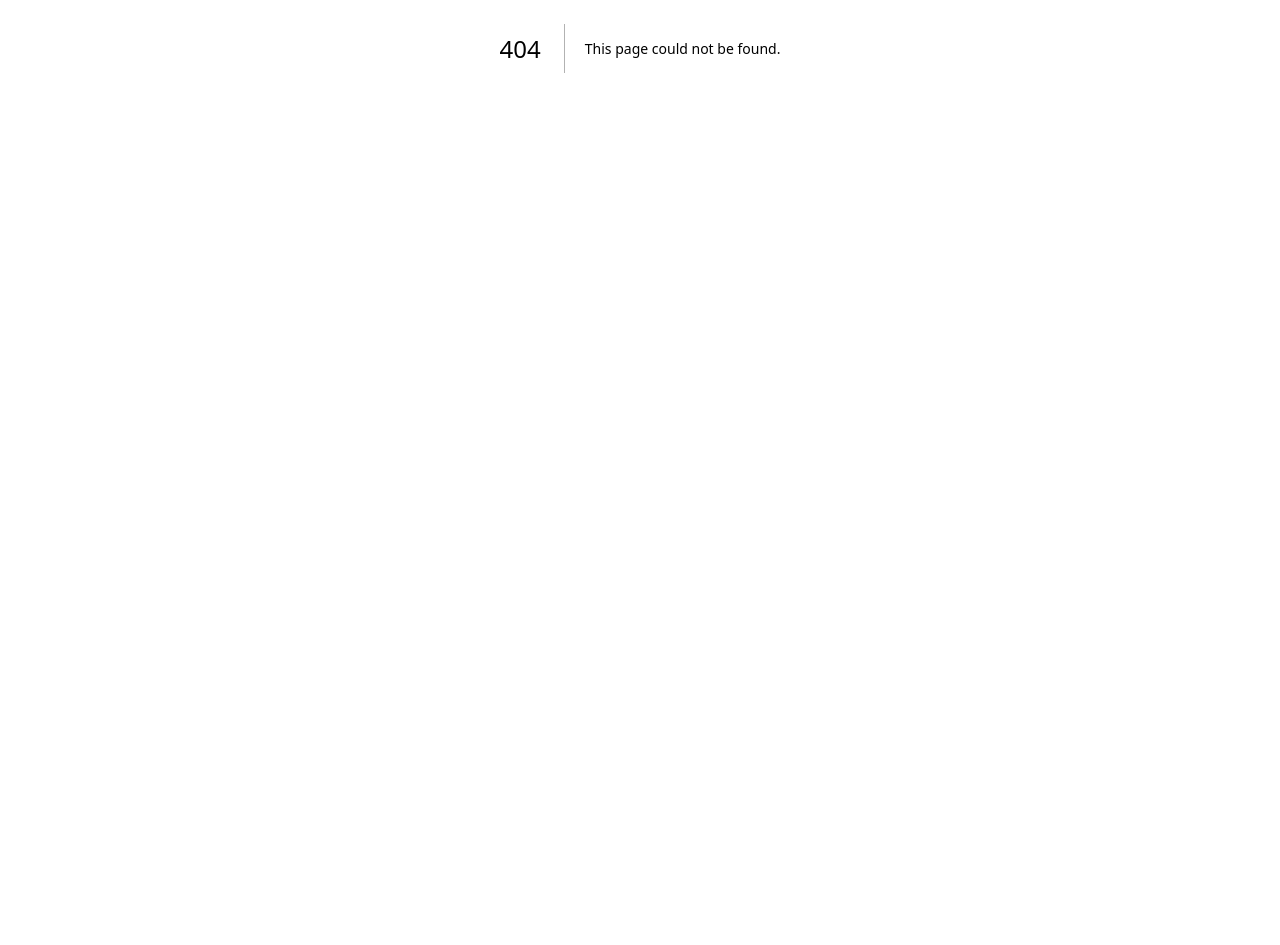
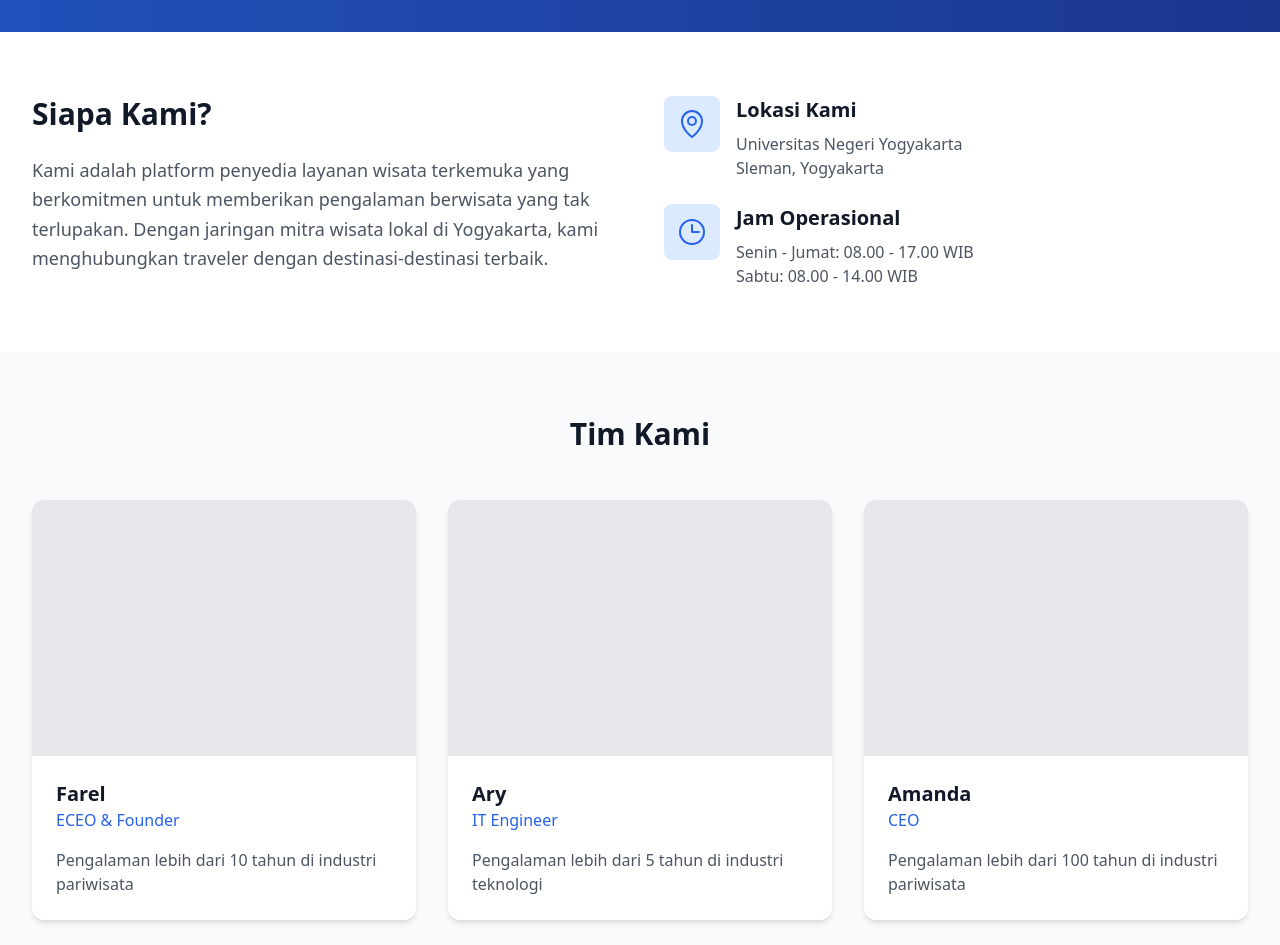
Before and after one commit to menootpass/gemitra, a Next.js app: page /aboutUs in a window 1280 px wide. Before the commit this address had no page. Shown: the part 420-1365 px from the top of the page. Before the commit the page ends 868 px from the top, so only its background shows below. Built offline with nearby package versions, Linux system fonts and the light colour scheme.

Commit message:
update deskripsi dan lainnya agar ga kepanjangan

```diff
--- a/app/(components)/CardDestinasi.js
+++ b/app/(components)/CardDestinasi.js
@@ -3,6 +3,14 @@ import styles from "../styles/CardDestinasi.module.css";
 import Image from "next/image";
 
 export default function CardDestinasi({ destinasi }) {
+  const truncateDescription = (text, maxWords) => {
+    const words = text.split(" ");
+    if (words.length > maxWords) {
+      return words.slice(0, maxWords).join(" ") + "...";
+    }
+    return text;
+  };
+
   return (
     <div className={styles.card}>
       <div className={styles.imageContainer}>
@@ -17,7 +25,9 @@ export default function CardDestinasi({ destinasi }) {
       <div className={styles.content}>
         <h2 className={styles.title}>{destinasi.nama}</h2>
         <p className={styles.location}>{destinasi.lokasi}</p>
-        <p className={styles.description}>{destinasi.deskripsi}</p>
+        <p className={styles.description}>
+          {truncateDescription(destinasi.deskripsi, 10)}
+        </p>
         <Link href={`destinasi/${destinasi.slug}`} className={styles.button}>
           Lihat Detail
         </Link>
--- a/app/(components)/Navbar.js
+++ b/app/(components)/Navbar.js
@@ -25,7 +25,7 @@ export default function Navbar() {
           <Link href="/destinasi">Destinasi</Link>
         </li>
         <li>
-          <Link href="/tentang-kami">Tentang Kami</Link>
+          <Link href="/about-us">Tentang Kami</Link>
         </li>
         <li>
           <Link href="/kontak">Kontak</Link>
--- /dev/null
+++ b/app/aboutUs/page.js
@@ -0,0 +1,225 @@
+"use client";
+import { Envelope, Phone, MapPin, Clock } from "phosphor-react";
+
+export default function AboutUs() {
+  return (
+    <div className="min-h-screen bg-white">
+      {/* Jumbotron Section */}
+      <div className="relative h-96 bg-gray-900">
+        <div className="absolute inset-0 bg-gradient-to-r from-blue-600 to-blue-800 opacity-75"></div>
+        <div className="relative h-full flex items-center justify-center text-center px-4">
+          <div className="max-w-4xl">
+            <h1 className="text-4xl md:text-6xl font-bold text-white mb-6">
+              Tentang Kami
+            </h1>
+            <p className="text-xl text-blue-100">
+              Membangun Pengalaman Wisata Terbaik
+            </p>
+          </div>
+        </div>
+      </div>
+
+      {/* Deskripsi Usaha */}
+      <div className="max-w-7xl mx-auto py-16 px-4 sm:px-6 lg:px-8">
+        <div className="grid md:grid-cols-2 gap-12">
+          <div>
+            <h2 className="text-3xl font-bold text-gray-900 mb-6">
+              Siapa Kami?
+            </h2>
+            <p className="text-gray-600 text-lg leading-relaxed">
+              Kami adalah platform penyedia layanan wisata terkemuka yang
+              berkomitmen untuk memberikan pengalaman berwisata yang tak
+              terlupakan. Dengan jaringan mitra wisata lokal di Yogyakarta, kami
+              menghubungkan traveler dengan destinasi-destinasi terbaik.
+            </p>
+          </div>
+
+          <div className="space-y-6">
+            <div className="flex items-start space-x-4">
+              <div className="flex-shrink-0 bg-blue-100 p-3 rounded-lg">
+                <MapPin size={32} className="text-blue-600" />
+              </div>
+              <div>
+                <h3 className="text-xl font-semibold text-gray-900 mb-2">
+                  Lokasi Kami
+                </h3>
+                <p className="text-gray-600">
+                  Universitas Negeri Yogyakarta
+                  <br />
+                  Sleman, Yogyakarta
+                </p>
+              </div>
+            </div>
+
+            <div className="flex items-start space-x-4">
+              <div className="flex-shrink-0 bg-blue-100 p-3 rounded-lg">
+                <Clock size={32} className="text-blue-600" />
+              </div>
+              <div>
+                <h3 className="text-xl font-semibold text-gray-900 mb-2">
+                  Jam Operasional
+                </h3>
+                <p className="text-gray-600">
+                  Senin - Jumat: 08.00 - 17.00 WIB
+                  <br />
+                  Sabtu: 08.00 - 14.00 WIB
+                </p>
+              </div>
+            </div>
+          </div>
+        </div>
+      </div>
+
+      {/* Team Section */}
+      <div className="bg-gray-50 py-16">
+        <div className="max-w-7xl mx-auto px-4 sm:px-6 lg:px-8">
+          <h2 className="text-3xl font-bold text-center text-gray-900 mb-12">
+            Tim Kami
+          </h2>
+          <div className="grid md:grid-cols-3 gap-8">
+            <div className="bg-white rounded-xl shadow-md overflow-hidden">
+              <div className="h-64 bg-gray-200"></div>
+              <div className="p-6">
+                <h3 className="text-xl font-semibold text-gray-900">Farel</h3>
+                <p className="text-blue-600 mb-4">ECEO & Founder</p>
+                <p className="text-gray-600">
+                  Pengalaman lebih dari 10 tahun di industri pariwisata
+                </p>
+              </div>
+            </div>
+
+            <div className="bg-white rounded-xl shadow-md overflow-hidden">
+              <div className="h-64 bg-gray-200"></div>
+              <div className="p-6">
+                <h3 className="text-xl font-semibold text-gray-900">Ary</h3>
+                <p className="text-blue-600 mb-4">IT Engineer</p>
+                <p className="text-gray-600">
+                  Pengalaman lebih dari 5 tahun di industri teknologi
+                </p>
+              </div>
+            </div>
+
+            <div className="bg-white rounded-xl shadow-md overflow-hidden">
+              <div className="h-64 bg-gray-200"></div>
+              <div className="p-6">
+                <h3 className="text-xl font-semibold text-gray-900">Amanda</h3>
+                <p className="text-blue-600 mb-4">CEO</p>
+                <p className="text-gray-600">
+                  Pengalaman lebih dari 100 tahun di industri pariwisata
+                </p>
+              </div>
+            </div>
+          </div>
+        </div>
+      </div>
+
+      {/* Kontak Section */}
+      <div className="max-w-7xl mx-auto py-16 px-4 sm:px-6 lg:px-8">
+        <div className="bg-white rounded-2xl shadow-xl p-8 md:p-12">
+          <div className="grid md:grid-cols-2 gap-12">
+            {/* Form Kontak */}
+            <div>
+              <h2 className="text-3xl font-bold text-gray-900 mb-6">
+                Hubungi Kami
+              </h2>
+              <form className="space-y-6">
+                <div>
+                  <label className="block text-sm font-medium text-gray-700 mb-1">
+                    Nama Lengkap
+                  </label>
+                  <input
+                    type="text"
+                    className="w-full px-4 py-3 border rounded-lg focus:ring-2 focus:ring-blue-500 focus:border-blue-500 outline-none"
+                  />
+                </div>
+
+                <div>
+                  <label className="block text-sm font-medium text-gray-700 mb-1">
+                    Email
+                  </label>
+                  <input
+                    type="email"
+                    className="w-full px-4 py-3 border rounded-lg focus:ring-2 focus:ring-blue-500 focus:border-blue-500 outline-none"
+                  />
+                </div>
+
+                <div>
+                  <label className="block text-sm font-medium text-gray-700 mb-1">
+                    Pesan
+                  </label>
+                  <textarea
+                    rows="4"
+                    className="w-full px-4 py-3 border rounded-lg focus:ring-2 focus:ring-blue-500 focus:border-blue-500 outline-none"
+                  ></textarea>
+                </div>
+
+                <button
+                  type="submit"
+                  className="w-full bg-blue-600 text-white py-3 px-6 rounded-lg hover:bg-blue-700 transition-colors font-medium"
+                >
+                  Kirim Pesan
+                </button>
+              </form>
+            </div>
+
+            {/* Info Kontak */}
+            <div className="space-y-8">
+              <div className="flex items-start space-x-4">
+                <Envelope
+                  size={28}
+                  className="text-blue-600 mt-1 flex-shrink-0"
+                />
+                <div>
+                  <h3 className="text-xl font-semibold text-gray-900 mb-2">
+                    Email
+                  </h3>
+                  <p className="text-gray-600">info@wisataindonesia.com</p>
+                  <p className="text-gray-600">support@wisataindonesia.com</p>
+                </div>
+              </div>
+
+              <div className="flex items-start space-x-4">
+                <Phone size={28} className="text-blue-600 mt-1 flex-shrink-0" />
+                <div>
+                  <h3 className="text-xl font-semibold text-gray-900 mb-2">
+                    Telepon
+                  </h3>
+                  <p className="text-gray-600">+62 21 1234 5678</p>
+                  <p className="text-gray-600">+62 812 3456 7890</p>
+                </div>
+              </div>
+
+              <div className="flex items-start space-x-4">
+                <MapPin
+                  size={28}
+                  className="text-blue-600 mt-1 flex-shrink-0"
+                />
+                <div>
+                  <h3 className="text-xl font-semibold text-gray-900 mb-2">
+                    Kantor Pusat
+                  </h3>
+                  <p className="text-gray-600">
+                    Gedung Wisata Mandiri Lt. 15
+                    <br />
+                    Jl. Sudirman Kav. 25
+                    <br />
+                    Jakarta Selatan 12920
+                  </p>
+                </div>
+              </div>
+            </div>
+          </div>
+        </div>
+      </div>
+
+      {/* Footer */}
+      <footer className="bg-gray-900 text-white py-8">
+        <div className="max-w-7xl mx-auto px-4 text-center">
+          <p className="text-gray-400">
+            © 2023 Wisata Indonesia. All rights reserved.
+          </p>
+        </div>
+      </footer>
+    </div>
+  );
+}
```
